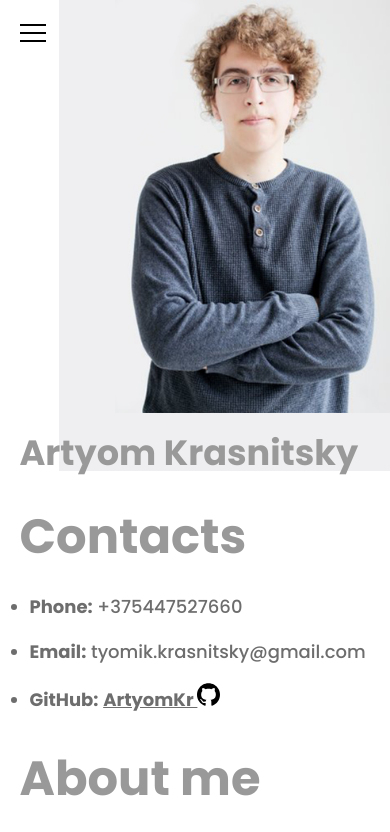
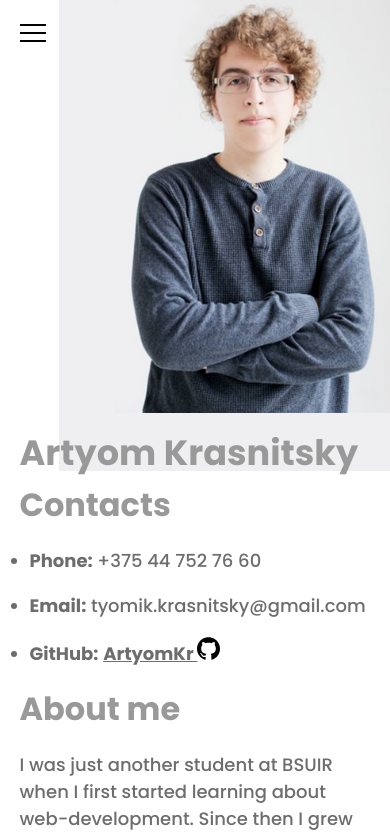
Before and after one commit to ArtyomKr/rsschool-cv, a plain HTML site: page index.html in a window 390 px wide. Shown: the top 832 px of the page. Drawn offline with nearby package versions, Linux system fonts and the light colour scheme.

Commit message:
feat: improves support for under 400px screens

```diff
--- a/index.html
+++ b/index.html
@@ -7,8 +7,6 @@
     <link rel="stylesheet" href="src/style.css">
     <link rel="icon" href="./src/img/briefcase_icon.png">
     <link rel="stylesheet" href="//cdnjs.cloudflare.com/ajax/libs/highlight.js/9.15.9/styles/default.min.css">
-    <script src="https://cdnjs.cloudflare.com/ajax/libs/highlight.js/11.2.0/highlight.min.js"></script>
-    <script>hljs.initHighlightingOnLoad();</script>
 </head>
 <body class="page-body">
 <div class="page-wrapper">
@@ -37,7 +35,7 @@
         <section class="section" id="contacts">
             <h2 class="section__title">Contacts</h2>
             <ul class="section__list">
-                <li><p><b>Phone:</b> +375447527660</p></li>
+                <li><p><b>Phone:</b> +375 44 752 76 60</p></li>
                 <li><p><b>Email:</b> tyomik.krasnitsky@gmail.com</p></li>
                 <li><p><b>GitHub:</b> <a href="https://github.com/ArtyomKr">ArtyomKr <img src="src/img/github-logo.svg" width="23" alt="git-link"></a></p></li>
             </ul>
@@ -158,6 +156,7 @@ function compose(f,g) {
         </div>
     </footer>
 </div>
-
+<script src="https://cdnjs.cloudflare.com/ajax/libs/highlight.js/11.2.0/highlight.min.js"></script>
+<script>hljs.initHighlightingOnLoad();</script>
 </body>
 </html>
--- a/src/style.css
+++ b/src/style.css
@@ -261,3 +261,10 @@ a {
         left: 0;
     }
 }
+
+@media (max-width: 400px) {
+    .section__title {
+        font-size: 2rem;
+        margin: 10px 0 5px 0;
+    }
+}
```
